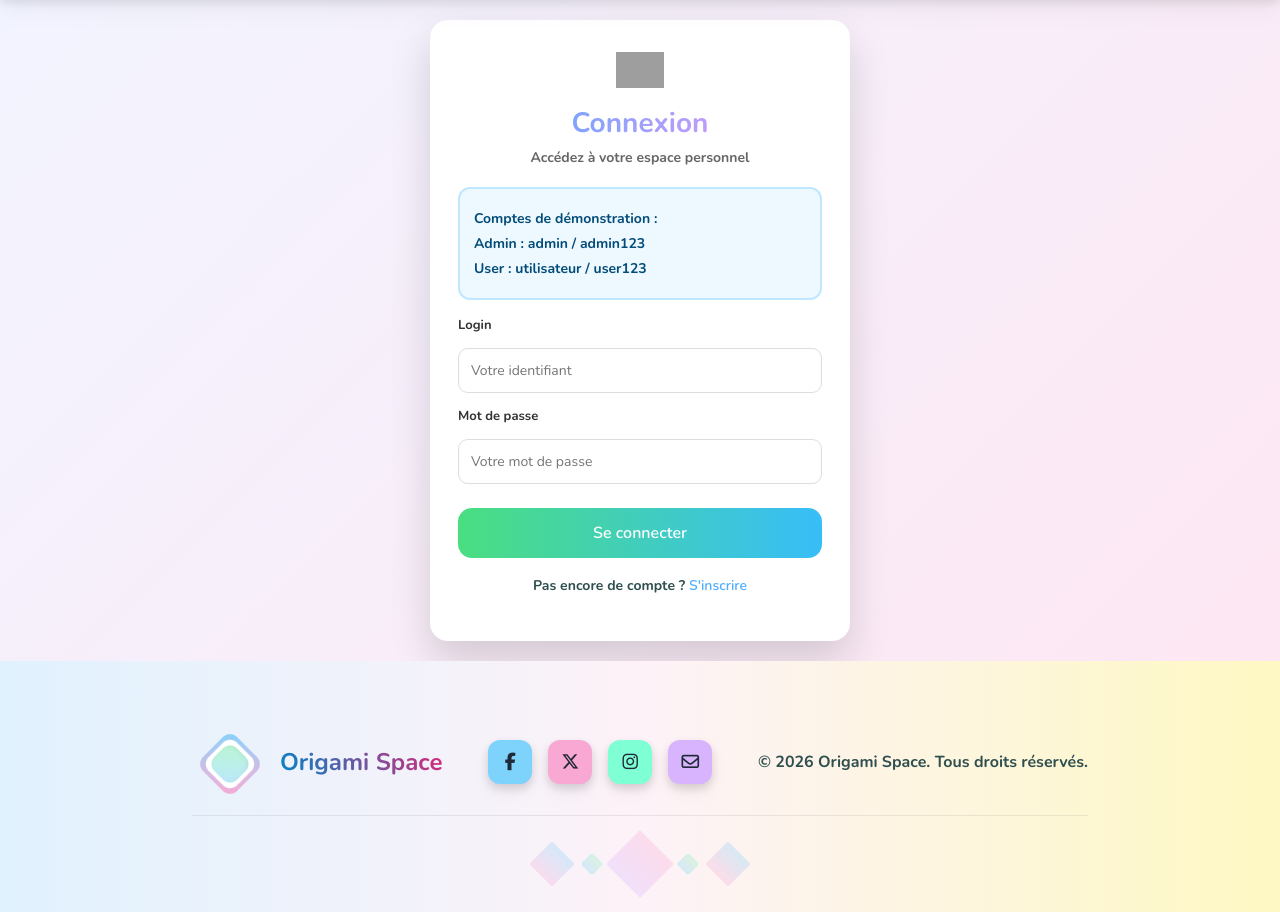
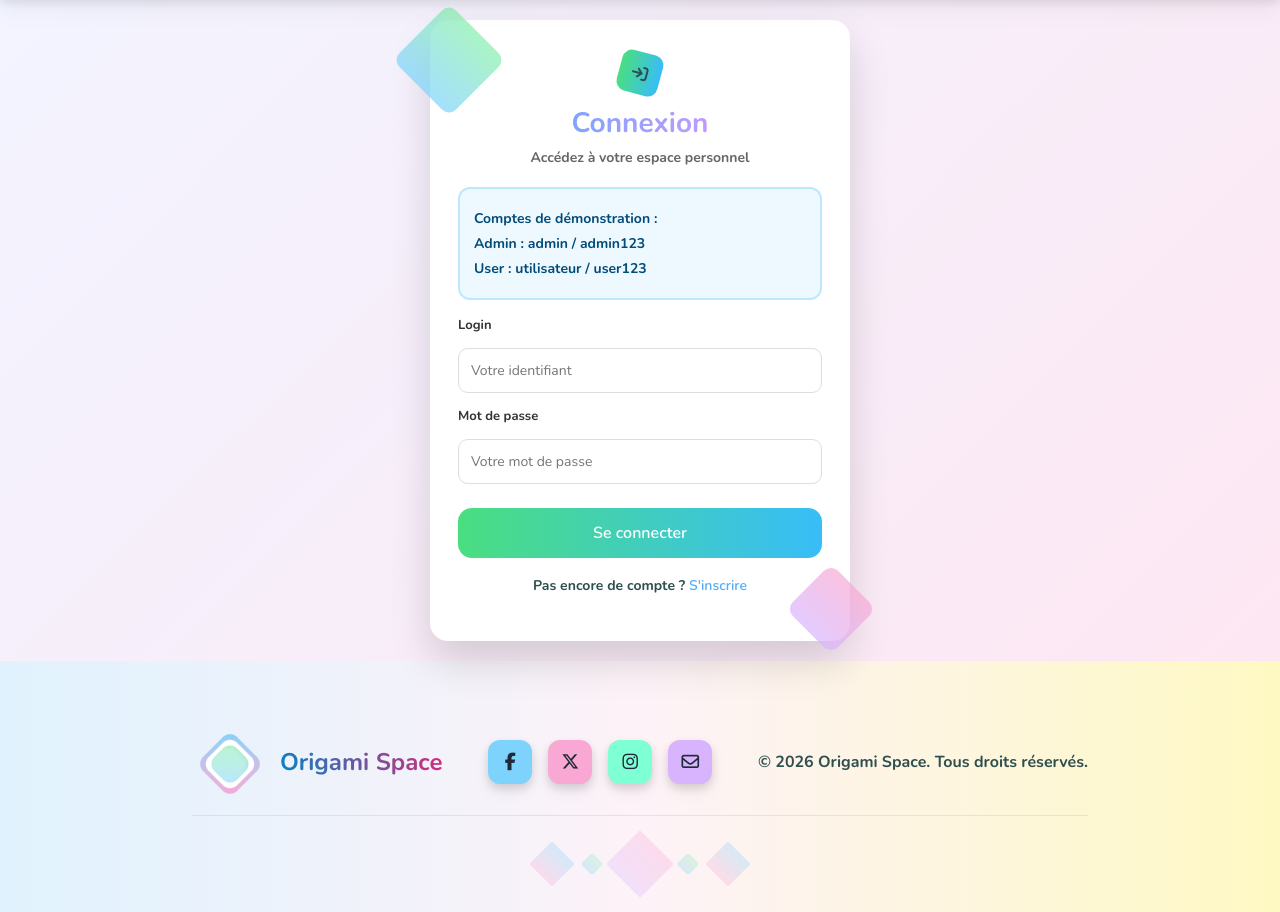
Before and after one commit to lorenzo-brissardnavarro/Module_connexion, a PHP site: page /pages/connexion.php in a window 1280 px wide. Shown: the part 74-986 px from the top of the page. Run offline with PHP 8.4, Linux system fonts and the light colour scheme; grey boxes are pictures that could not be loaded.

Commit message:
update : modification css des pages + feat : ajout icones et rectangles sur les formulaires

```diff
--- a/css/connexion.css
+++ b/css/connexion.css
@@ -15,6 +15,32 @@ main{
     border-radius: 18px;
     padding: 32px 28px;
     box-shadow: 0 20px 40px rgba(0, 0, 0, 0.15);
+    position: relative;
+}
+
+.losange{
+    display: block;
+    border-radius: 10px;
+    rotate: 45deg;
+    opacity: 70%;
+}
+
+.losange_1{
+    bottom: 0;
+    right: -3%;
+    width: 4em;
+    height: 4em;
+    background: linear-gradient(0deg,rgba(216, 180, 254, 1) 0%, rgba(249, 168, 212, 1) 100%);
+    position: absolute;
+}
+
+.losange_2{
+    top: 0;
+    left: -5%;
+    width: 5em;
+    height: 5em;
+    background: linear-gradient(0deg,rgba(125, 211, 252, 1) 0%, rgba(134, 239, 172, 1) 100%);
+    position: absolute;
 }
 
 
@@ -24,7 +50,10 @@ main{
 }
 
 .auth-icon {
-    width: 48px;
+    background: linear-gradient(90deg, #4ade80, #38bdf8);
+    padding: 0.8em;
+    rotate: 15deg;
+    border-radius: 10px;
     margin-bottom: 10px;
 }
 
@@ -67,7 +96,7 @@ label {
 
 input[type="text"],
 input[type="password"] {
-    padding: 12px;
+    padding: 12px 0 12px 12px;
     border-radius: 10px;
     border: 1px solid #ddd;
     font-size: 14px;
--- a/pages/connexion.php
+++ b/pages/connexion.php
@@ -46,8 +46,10 @@ if (!empty($_POST)) {
 
 <main class="auth-page">
     <section class="auth-card">
+        <span class="losange losange_1"></span>
+        <span class="losange losange_2"></span>
         <article class="auth-header">
-            <img src="icon-login.svg" alt="" class="auth-icon">
+            <i class=" auth-icon fa-solid fa-arrow-right-to-bracket"></i>
             <h1 class="title-login">Connexion</h1>
             <p class="subtitle">Accédez à votre espace personnel</p>
         </article>
--- a/pages/inscription.php
+++ b/pages/inscription.php
@@ -45,8 +45,10 @@ if (!empty($_POST)) {
 
 <main class="auth-page">
     <section class="auth-card">
+        <span class="losange losange_1"></span>
+        <span class="losange losange_2"></span>
         <article class="auth-header">
-            <img src="icon.svg" alt="" class="auth-icon">
+            <i class="auth-icon fa-solid fa-user-plus"></i>
             <h1>Inscription</h1>
             <p class="subtitle">Créez votre compte Origami Space</p>
         </article>
--- a/pages/profil.php
+++ b/pages/profil.php
@@ -55,8 +55,10 @@ if (!empty($_POST)) {
 
 <main class="auth-page">
     <section class="auth-card">
+        <span class="losange losange_1"></span>
+        <span class="losange losange_2"></span>
         <article class="auth-header">
-            <img src="icon-profile.svg" alt="" class="auth-icon">
+            <i class="auth-icon fa-solid fa-user-pen"></i>
             <h1 class="title-profile">Mon Profil</h1>
             <p class="subtitle">Gérez vos informations personnelles</p>
         </article>
```
Also changed, not shown: css/inscription.css (+31 -2 lines), css/profil.css (+31 -3 lines).
